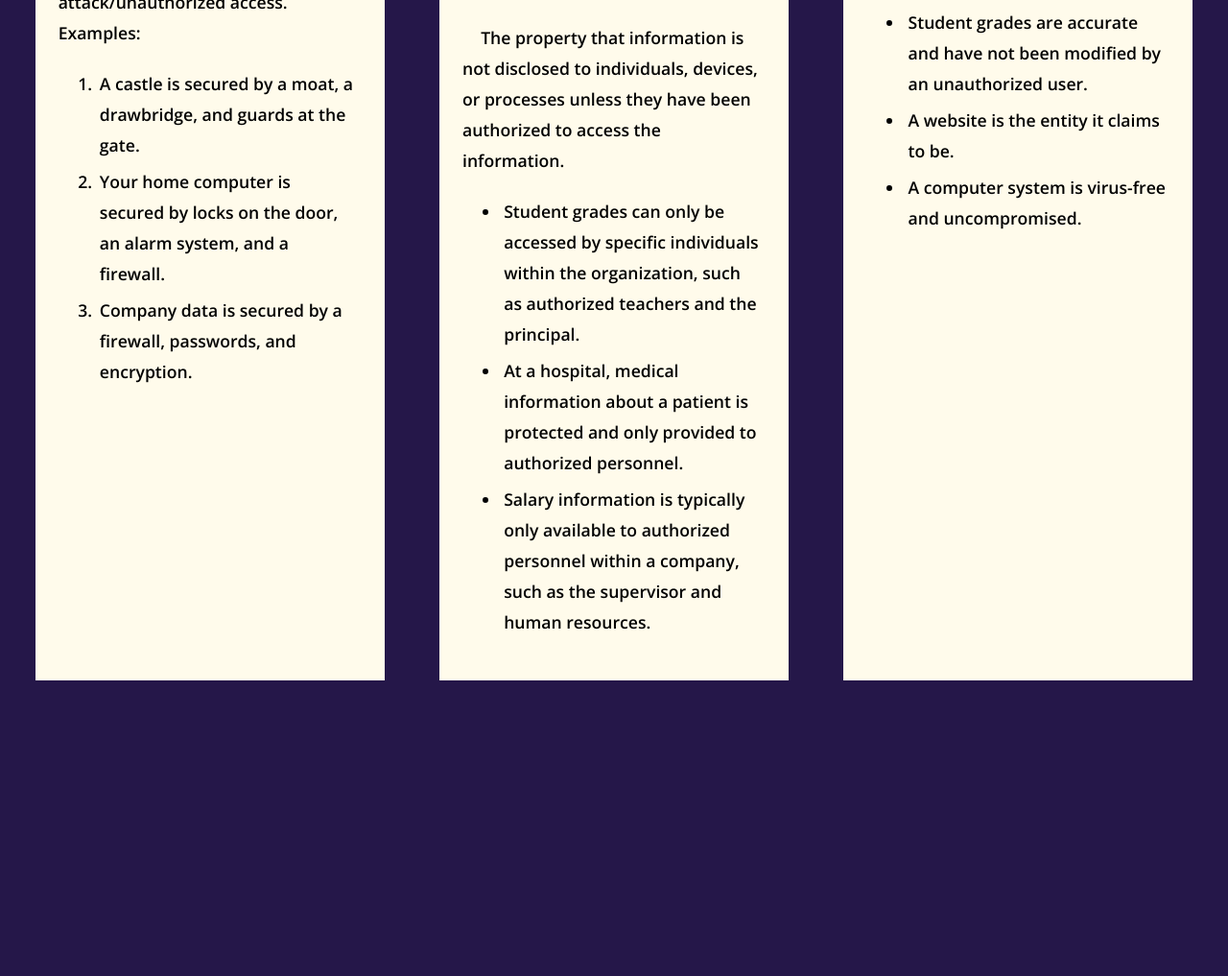
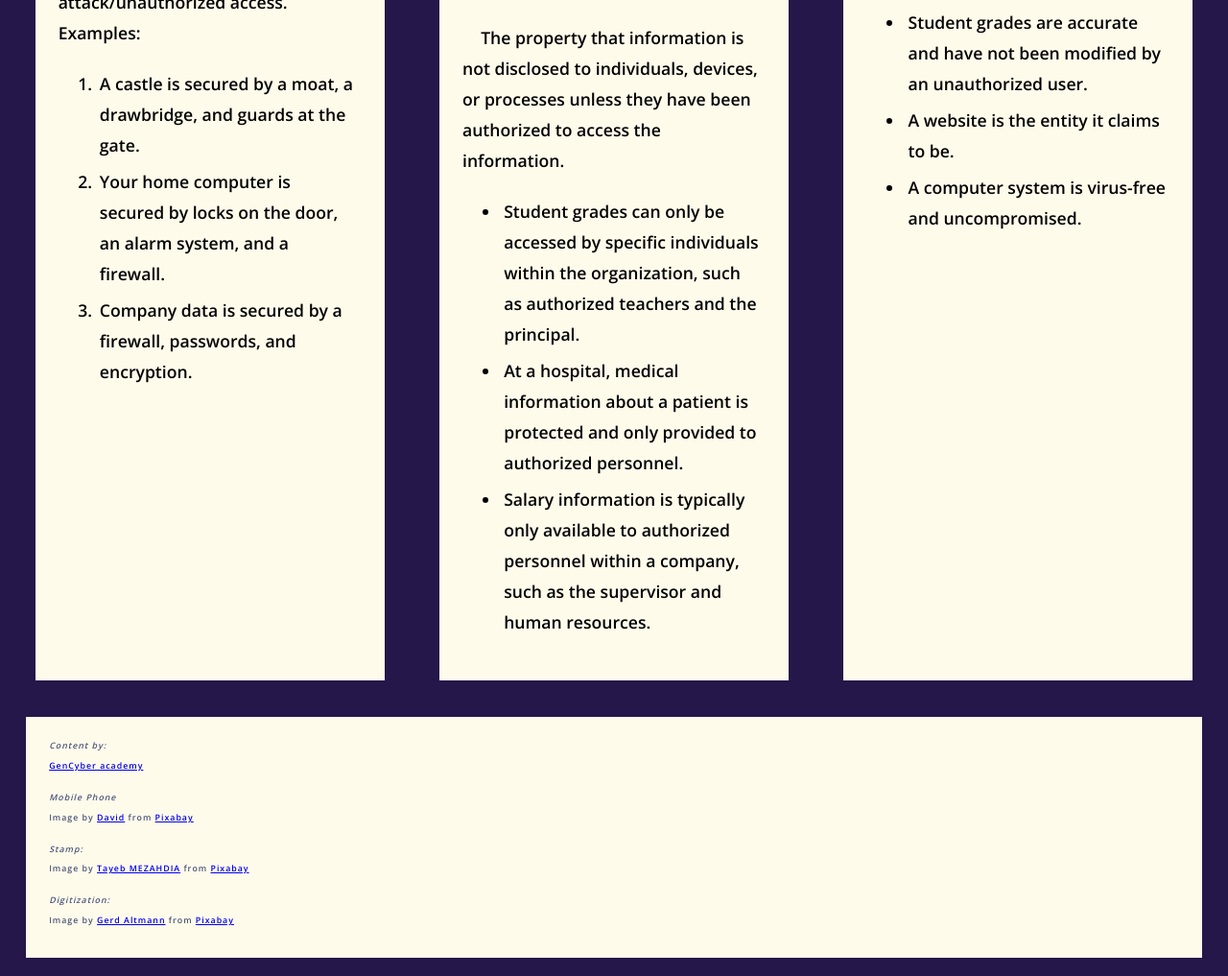
Before and after one commit to CSF2223/cybersecurityconceptsmtr-kotsaftisdelia, a plain HTML site: page index.html in a window 1280 px wide. Shown: the part 515-1532 px from the top of the page at 96% size. Before the commit the page ends 1251 px from the top, so only its background shows below. Drawn offline with nearby package versions, Linux system fonts and the light colour scheme.

Commit message:
finished midterm

```diff
--- a/index.html
+++ b/index.html
@@ -14,7 +14,7 @@
 
 <body>
     <header>
-        <h1>Cybersecurity Concepts 1</h1>
+        <h1>Cybersecurity Concepts</h1>
     </header>
 
     <section class="gallery">
@@ -59,6 +59,31 @@
             </ul>
         </div>
     </section>
+
+
+    <footer>
+        <div class="source">
+            <cite>Content by:</cite>
+            <p><a href="https://www.gen-cyber.com/">GenCyber academy</a></p>
+        </div>
+        <br />
+        <div class="source">
+            <cite>Mobile Phone</cite>
+            <p>Image by <a href="https://pixabay.com/users/funkyfocus-3900817/?utm_source=link-attribution&amp;utm_medium=referral&amp;utm_campaign=image&amp;utm_content=1875813">David</a>
+                from <a href="https://pixabay.com//?utm_source=link-attribution&amp;utm_medium=referral&amp;utm_campaign=image&amp;utm_content=1875813">Pixabay</a>
+            </p>
+        </div>
+        <br />
+        <div class="source">
+            <cite>Stamp:</cite>
+            <p>Image by <a href="https://pixabay.com/users/tayebmezahdia-4194100/?utm_source=link-attribution&amp;utm_medium=referral&amp;utm_campaign=image&amp;utm_content=4299143">Tayeb MEZAHDIA</a> from <a href="https://pixabay.com//?utm_source=link-attribution&amp;utm_medium=referral&amp;utm_campaign=image&amp;utm_content=4299143">Pixabay</a></p>
+        </div>
+        <br />
+        <div class="source">
+            <cite>Digitization:</cite>
+            <p>Image by <a href="https://pixabay.com/users/geralt-9301/?utm_source=link-attribution&amp;utm_medium=referral&amp;utm_campaign=image&amp;utm_content=7071823">Gerd Altmann</a> from <a href="https://pixabay.com//?utm_source=link-attribution&amp;utm_medium=referral&amp;utm_campaign=image&amp;utm_content=7071823">Pixabay</a></p>
+        </div>
+    </footer>
 </body>
 
 </html>
--- a/style.css
+++ b/style.css
@@ -14,6 +14,13 @@ header {
     color: #fff;
     padding: 1.5rem;
     margin: 1.2rem;
+}
+
+footer {
+    background-color: #FFFBEB;
+    margin: 1.2rem;
+    padding: 1.5rem;
+    font-size: 0.55rem;
 }
 
 h1,
@@ -42,6 +49,16 @@ li {
     text-indent: 1.2rem;
 }
 
+.source {
+    letter-spacing: 1px;
+}
+
+.source {
+    text-decoration: none;
+    color: #495579;
+}
+
+
 
 @media (min-width: 800px) {
     .gallery {
```
